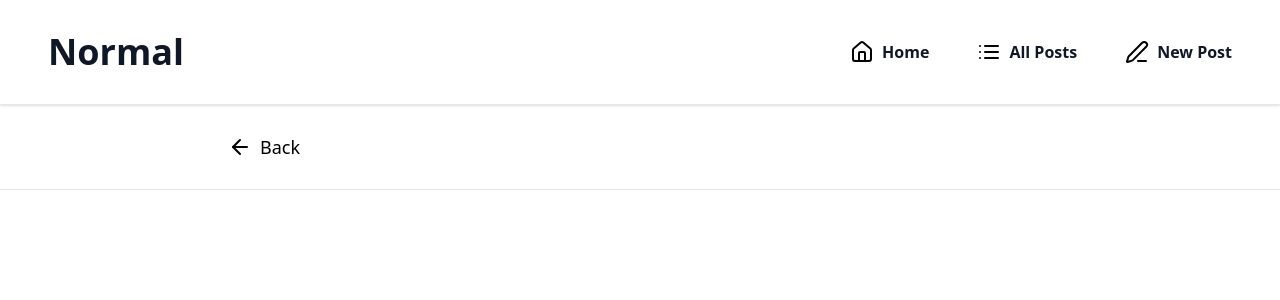
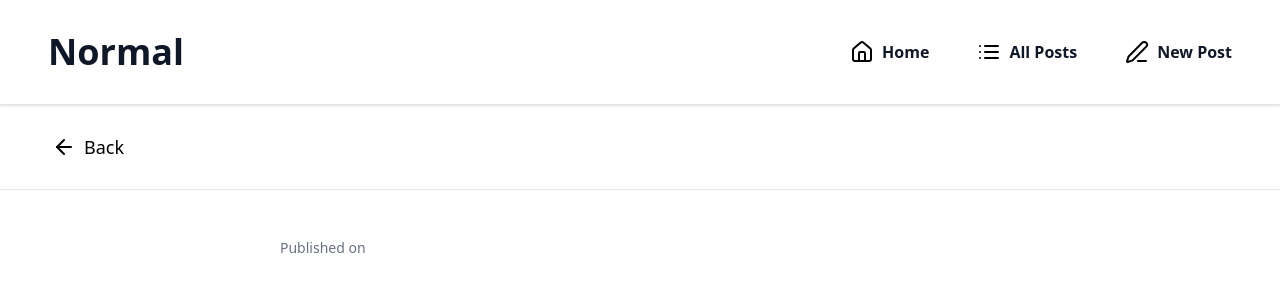
Before and after one commit to Mohfazam/Normal, a React (Vite) app in the folder Frontend/: page /ViewPost/1 in a window 1280 px wide. Shown: the top 300 px of the page. Built offline with nearby package versions, Linux system fonts and the light colour scheme; no server answers.

Commit message:
View Post

```diff
--- a/Frontend/src/Components/Back.tsx
+++ b/Frontend/src/Components/Back.tsx
@@ -3,7 +3,7 @@ import { ArrowLeft } from "lucide-react"
 export const Back = () => {
     return(
         <div className="border-b border-gray-200 " >
-            <div className="flex max-w-4xl mx-auto px-6 py-6 gap-2 items-center justify-start">
+            <div className="flex max-w pl-10 mx-auto px-6 py-6 gap-2 items-center justify-start">
                 <div className="flex justify-start  h-[36px] p-3 gap-2 hover:cursor-pointer items-center hover:bg-gray-100 hover:rounded-xl">
                     <ArrowLeft/>
                 <span className="text-lg font-medium">Back</span>
--- a/Frontend/src/Pages/ViewPost.tsx
+++ b/Frontend/src/Pages/ViewPost.tsx
@@ -1,7 +1,33 @@
+import { useParams } from "react-router-dom"
 import { Back } from "../Components/Back"
 import { Navbar } from "../Components/Navbar"
+import { useEffect, useState } from "react";
+import axios from "axios";
 
 export const ViewPost = () => {
+
+    const { id } = useParams();
+
+    const [postTitle, setPostTitle] = useState("");
+    const [postBody, setPostBody] = useState("");
+    const [createdAt, setcreatedAt] = useState("");
+
+
+    useEffect(() => {
+        const fetchPost = async () => {
+            try{
+                const post = await axios.get(`https://normalbackend.vercel.app/getPost?id=${id}`);
+                setPostTitle(post.data.post.title);
+                setPostBody(post.data.post.body);
+                setcreatedAt(post.data.createdAt);
+            } catch(error){
+                console.log("Something went wrong: ", error);
+            }
+        }
+
+        fetchPost();
+    }, [])
+
     return(
         <div>
             <div>
@@ -10,6 +36,25 @@ export const ViewPost = () => {
             <div>
                 <Back />
             </div>
+
+            {/* main */}
+            <div className="max-w-3xl mx-auto px-6 py-12">
+                <div>
+                    <p className="text-gray-500 text-sm">Published on {createdAt}</p>
+                </div>
+
+                <div className="w-4xl py-8 text-4xl">
+                    <div dangerouslySetInnerHTML={{__html: postTitle}} />
+
+
+                </div>
+
+                <div className="p-4 h-fit w-4xl">
+                    <div dangerouslySetInnerHTML={{__html: postBody}} />
+
+                </div>
+
+            </div>
         </div>
     )
 }
```
